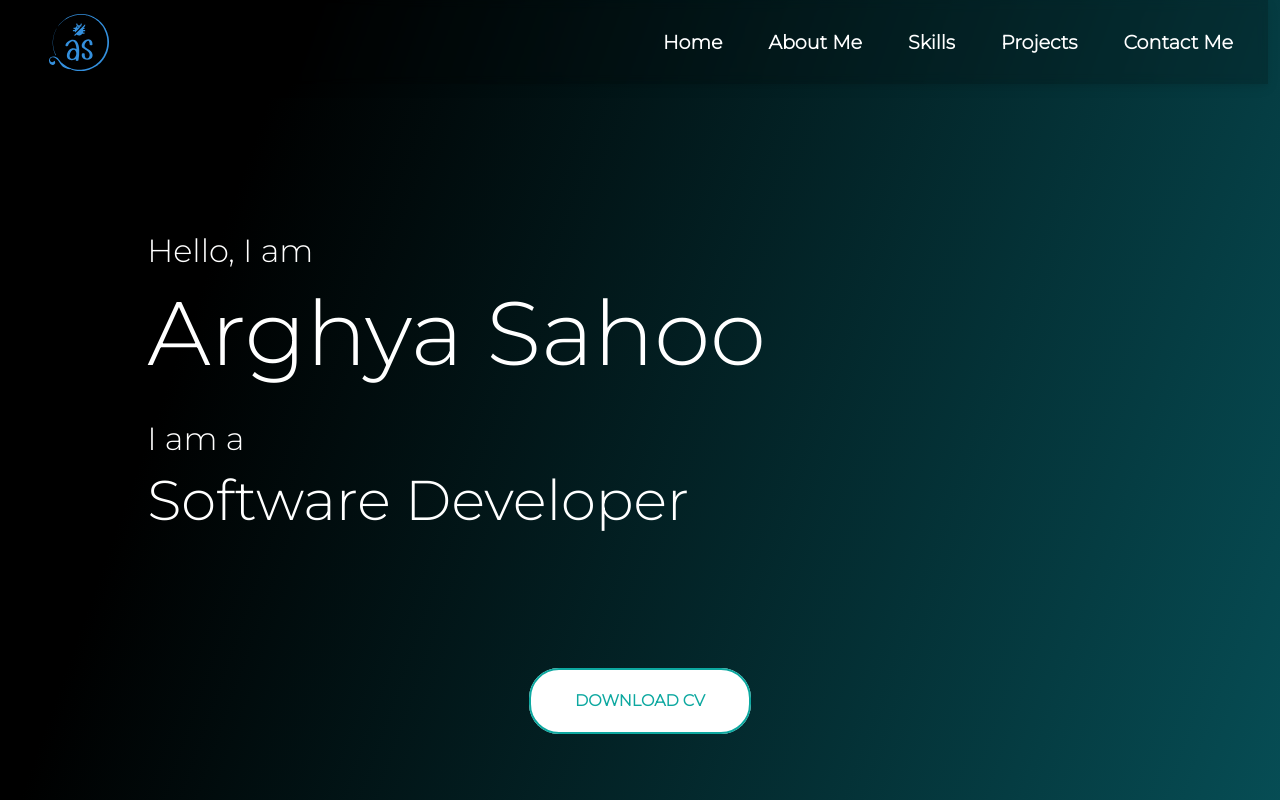
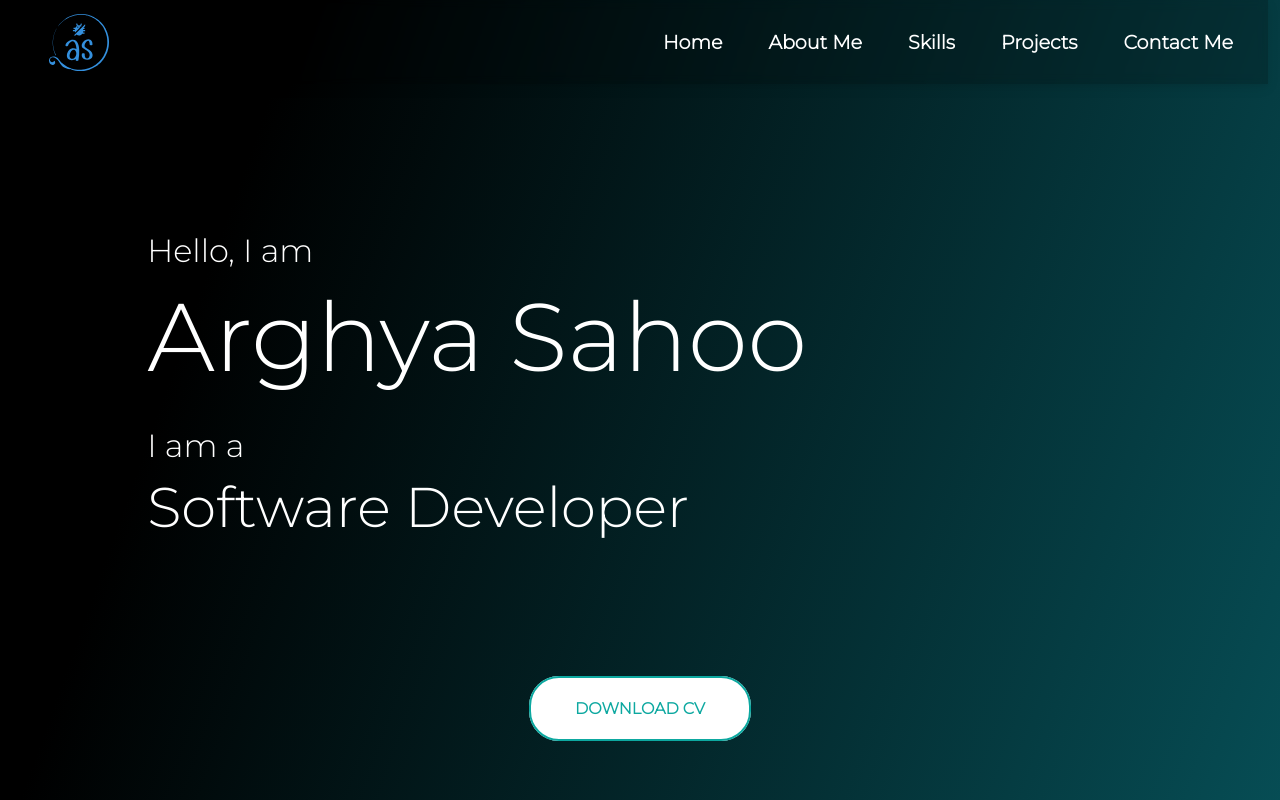
Before and after one commit to arghyasahoo/Portfolio, a React (Create React App) app: page / in a window 1280 px wide. Shown: the top 800 px of the page. Built offline with nearby package versions, Linux system fonts and the light colour scheme; a web font is replaced by a local one.

Commit message:
Reduced name size

```diff
--- a/src/App.css
+++ b/src/App.css
@@ -91,7 +91,7 @@ h3 {
 }
 
 .port_name {
-  font-size: 90px;
+  font-size: 6rem;
 }
 
 .greeting, .course, .port_name {
```
